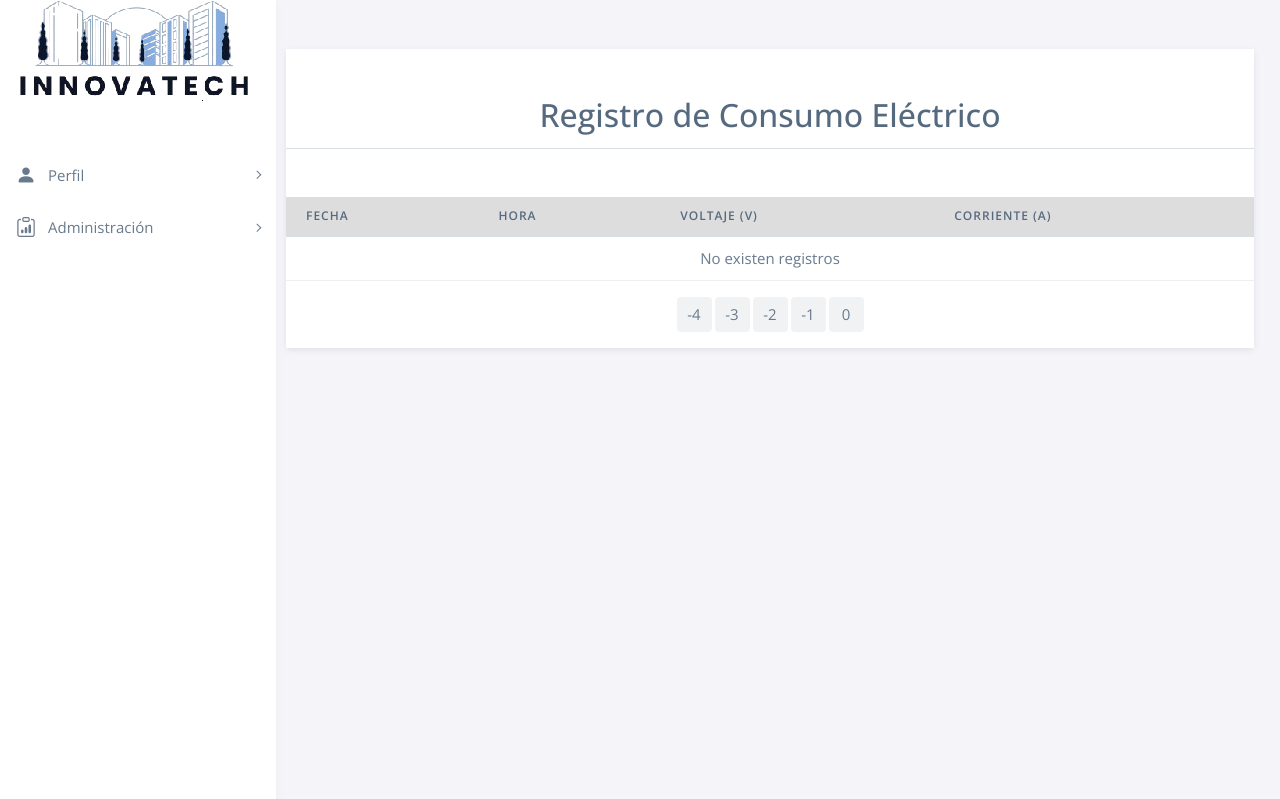
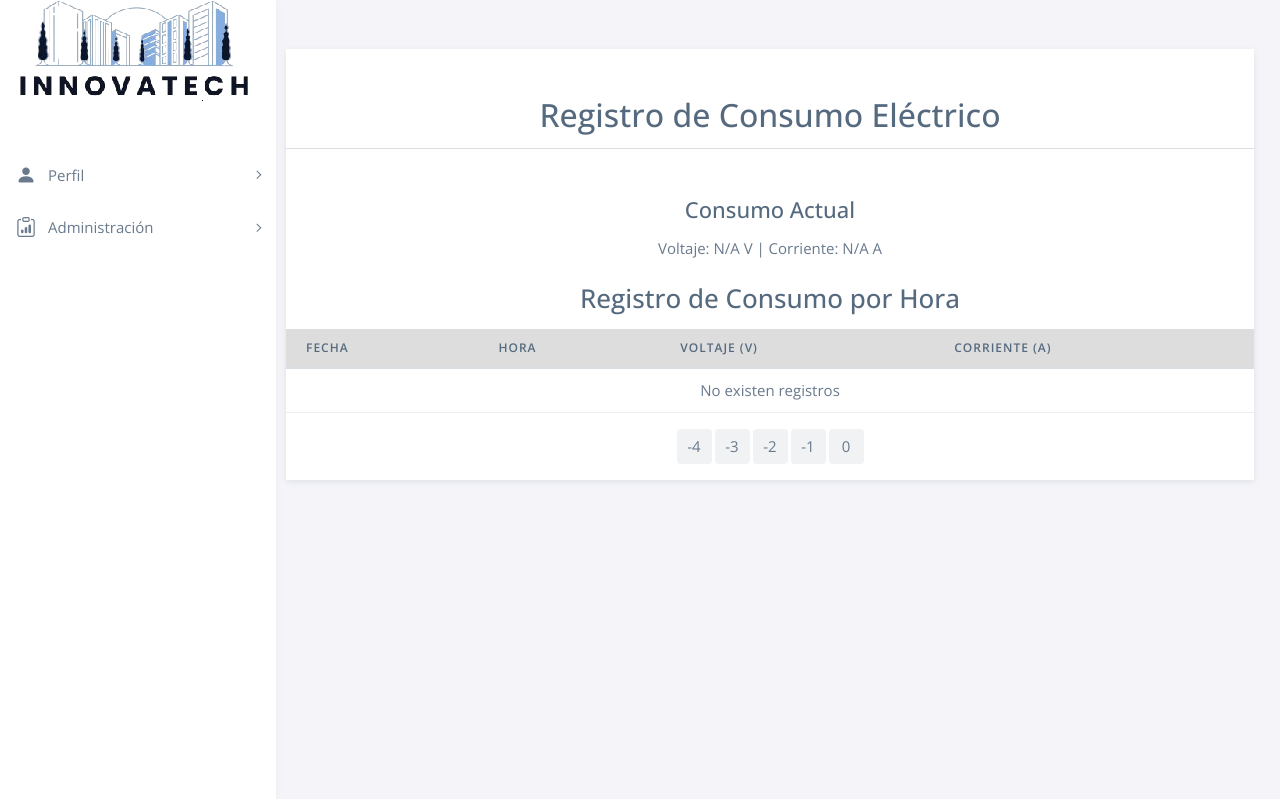
Before and after one commit to jandres-21/proyecto.github.io, a Flask app: page /consumo_electrico in a window 1280 px wide. Shown: the top 799 px of the page. Run offline with Flask 3, Linux system fonts and the light colour scheme; the visitor is signed in with stand-in values (Sample User, id 1); data that the repository does not hold is empty; some libraries are stand-ins or nearby versions.

Commit message:
Consumo en tiempo real

```diff
--- a/my-app/routers/router_home.py
+++ b/my-app/routers/router_home.py
@@ -379,3 +379,20 @@ def consumo_electrico():
     else:
         flash('Primero debes iniciar sesión.', 'error')
         return redirect(url_for('inicio'))
+
+@app.route("/consumo_actual")
+def consumo_actual():
+    try:
+        connection = connectionBD()
+        cursor = connection.cursor(dictionary=True)
+        cursor.execute("SELECT voltaje, corriente FROM consumo_actual ORDER BY id DESC LIMIT 1;")
+        data = cursor.fetchone()
+        cursor.close()
+        connection.close()
+
+        if data:
+            return jsonify(data)
+        else:
+            return jsonify({"voltaje": "N/A", "corriente": "N/A"})
+    except Exception as e:
+        return jsonify({"error": str(e)})
--- a/my-app/templates/public/consumo_electrico.html
+++ b/my-app/templates/public/consumo_electrico.html
@@ -10,7 +10,14 @@
       <hr />
     </h2>
 
+    <!-- Sección para mostrar el consumo actual en tiempo real -->
+    <div class="text-center mb-4">
+      <h4>Consumo Actual</h4>
+      <p>Voltaje: <span id="voltaje_actual">--</span> V | Corriente: <span id="corriente_actual">--</span> A</p>
+    </div>
+
     <div class="table-responsive text-nowrap">
+      <h3 class="text-center mb-3">Registro de Consumo por Hora</h3> <!-- Nombre de la tabla cambiado -->
       <table class="table table-hover" id="tablaDatosElectricos">
         <thead>
           <tr style="background-color: #ddd">
@@ -98,4 +105,20 @@
 
   </section>
 </div>
+
+<script>
+  function actualizarConsumoActual() {
+    fetch("{{ url_for('consumo_actual') }}")
+      .then(response => response.json())
+      .then(data => {
+        document.getElementById("voltaje_actual").textContent = data.voltaje || "--";
+        document.getElementById("corriente_actual").textContent = data.corriente || "--";
+      })
+      .catch(error => console.error("Error al obtener el consumo actual:", error));
+  }
+
+  // Actualiza cada 5 segundos
+  setInterval(actualizarConsumoActual, 5000);
+  actualizarConsumoActual();
+</script>
 {% endblock %}
```
